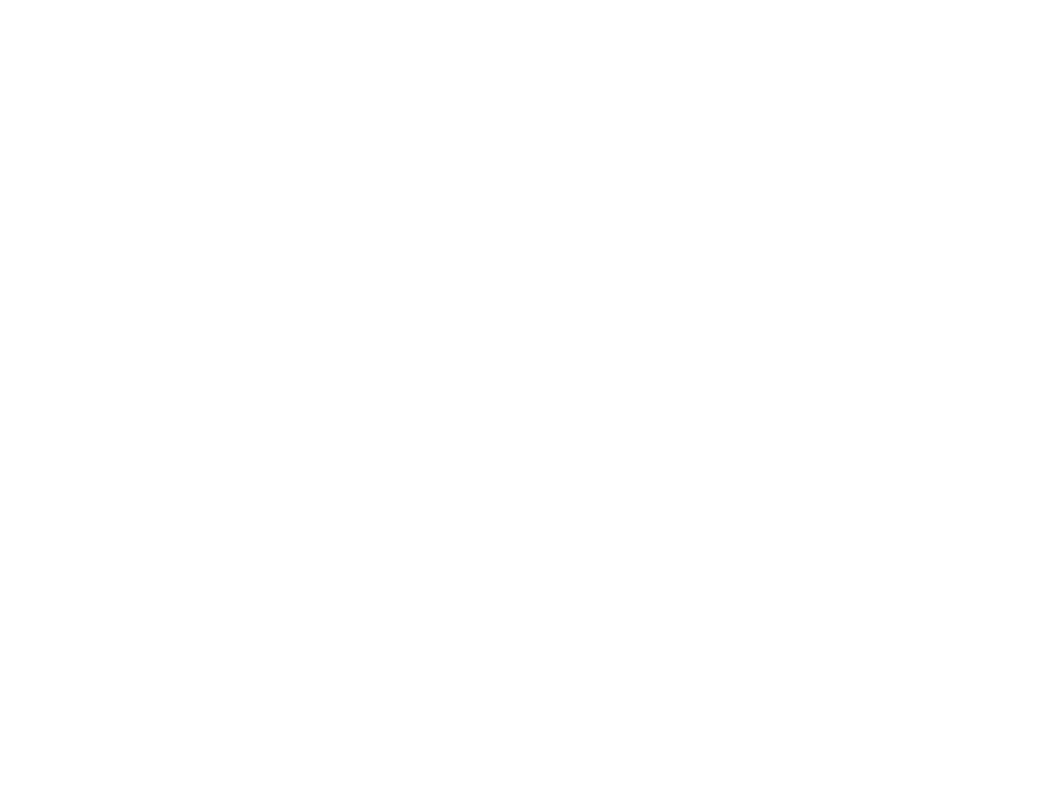
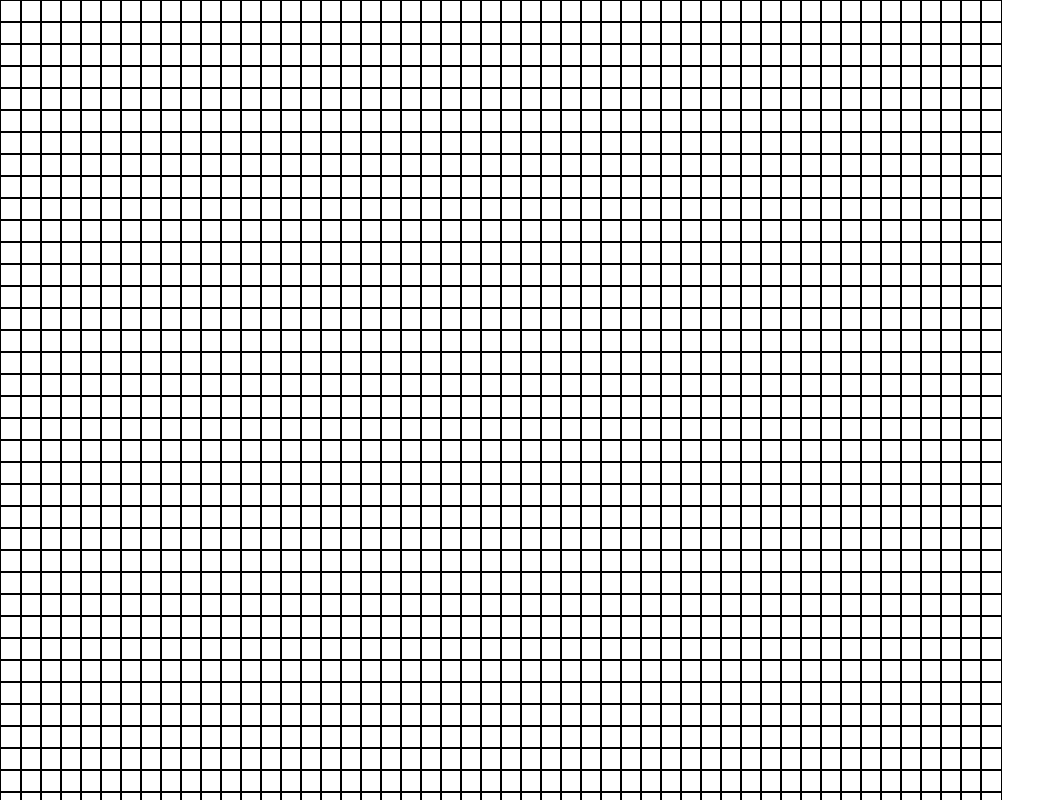
Before and after one commit to anthonyvigz/GameOfLife, a React (Create React App) app in the folder gameoflife/: page / in a window 1280 px wide. Shown: the top 800 px of the page, without its empty margins (0-1064 px from the left). Built offline with nearby package versions, Linux system fonts and the light colour scheme.

Commit message:
intialized mutable grid with toggle feature on cells

```diff
--- a/gameoflife/package.json
+++ b/gameoflife/package.json
@@ -6,6 +6,7 @@
     "@testing-library/jest-dom": "^4.2.4",
     "@testing-library/react": "^9.3.2",
     "@testing-library/user-event": "^7.1.2",
+    "immer": "^7.0.3",
     "react": "^16.13.1",
     "react-dom": "^16.13.1",
     "react-scripts": "3.4.1"
--- a/gameoflife/src/App.js
+++ b/gameoflife/src/App.js
@@ -1,5 +1,6 @@
 import React, { useState } from "react";
 import "./App.css";
+import produce from "immer";
 
 const numRows = 50;
 const numCols = 50;
@@ -16,7 +17,34 @@
 
   console.log(grid);
 
-  return <div className="App"></div>;
+  return (
+    <div
+      style={{
+        display: "grid",
+        gridTemplateColumns: `repeat(${numCols}, 20px`,
+      }}
+    >
+      {grid.map((rows, i) =>
+        rows.map((col, k) => (
+          <div
+            key={`${i}-${k}`}
+            onClick={() => {
+              const newGrid = produce(grid, (gridCopy) => {
+                gridCopy[i][k] = grid[i][k] ? 0 : 1;
+              });
+              setGrid(newGrid);
+            }}
+            style={{
+              width: 20,
+              height: 20,
+              backgroundColor: grid[i][k] ? "pink" : undefined,
+              border: "solid 1px black",
+            }}
+          />
+        ))
+      )}
+    </div>
+  );
 }
 
 export default App;
```
Also changed, not shown: 1 other file (tests, documents, lock files or other folders).
